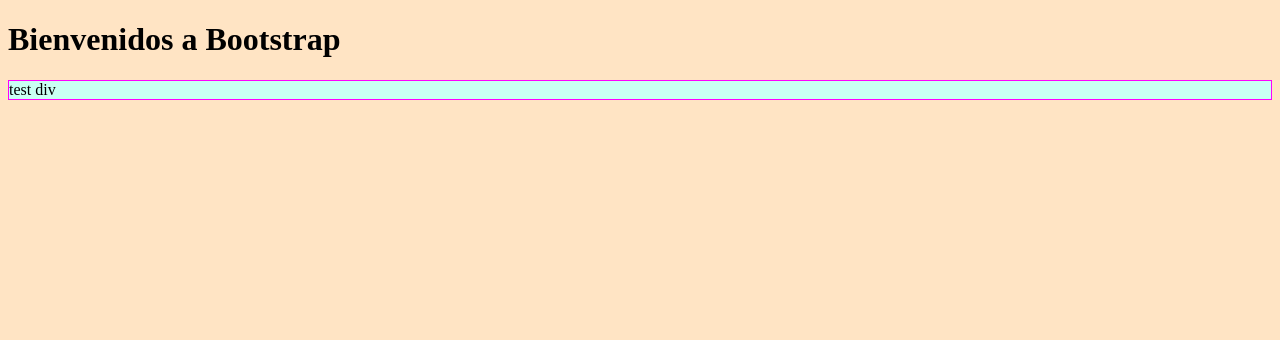
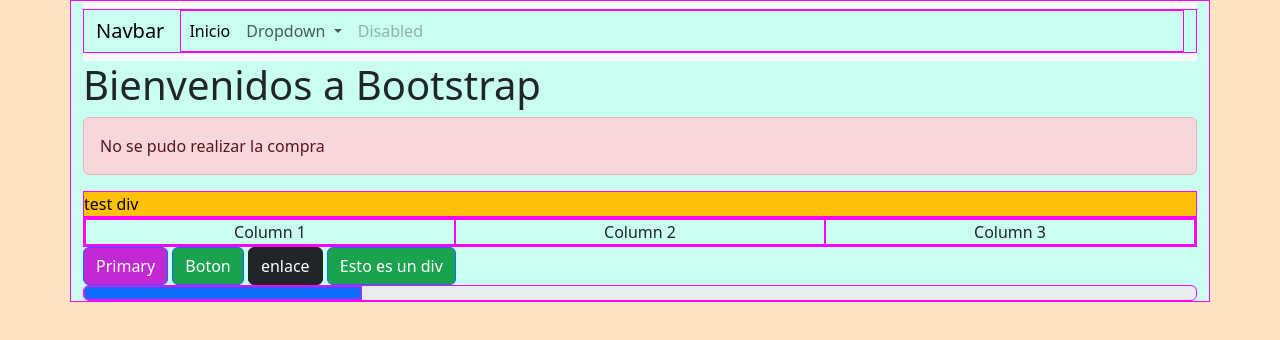
Before and after one commit to 4GeeksAcademy/diegozaratean-lt27-class1, a plain HTML site: page clase3/index.html in a window 1280 px wide. Drawn offline with nearby package versions, Linux system fonts and the light colour scheme.

Commit message:
finish class 3

```diff
--- a/clase3/index.html
+++ b/clase3/index.html
@@ -4,13 +4,91 @@
     <meta charset="UTF-8">
     <meta name="viewport" content="width=device-width, initial-scale=1.0">
     <title>Document</title>
+    <link href="https://cdn.jsdelivr.net/npm/bootstrap@5.3.2/dist/css/bootstrap.min.css" rel="stylesheet" integrity="sha384-T3c6CoIi6uLrA9TneNEoa7RxnatzjcDSCmG1MXxSR1GAsXEV/Dwwykc2MPK8M2HN" crossorigin="anonymous">
     <link rel="stylesheet" href="/clase3/style.css">
 </head>
 <body>
-    <h1>Bienvenidos a Bootstrap</h1>
+
+    <div class="container">
 
 
-    <div>test div</div>
 
+
+        <nav class="navbar navbar-expand-lg bg-body-tertiary">
+            <div class="container-fluid">
+              <a class="navbar-brand" href="#">Navbar</a>
+              <button class="navbar-toggler" type="button" data-bs-toggle="collapse" data-bs-target="#navbarSupportedContent" aria-controls="navbarSupportedContent" aria-expanded="false" aria-label="Toggle navigation">
+                <span class="navbar-toggler-icon"></span>
+              </button>
+              <div class="collapse navbar-collapse" id="navbarSupportedContent">
+                <ul class="navbar-nav me-auto mb-2 mb-lg-0">
+                  <li class="nav-item">
+                    <a class="nav-link active" aria-current="page" href="#">Inicio</a>
+                  </li>
+                  <li class="nav-item dropdown">
+                    <a class="nav-link dropdown-toggle" href="#" role="button" data-bs-toggle="dropdown" aria-expanded="false">
+                      Dropdown
+                    </a>
+                    <ul class="dropdown-menu">
+                      <li><a class="dropdown-item" href="#">Action</a></li>
+                      <li><a class="dropdown-item" href="#">Another action</a></li>
+                      <li><hr class="dropdown-divider"></li>
+                      <li><a class="dropdown-item" href="#">Something else here</a></li>
+                    </ul>
+                  </li>
+                  <li class="nav-item">
+                    <a class="nav-link disabled" aria-disabled="true">Disabled</a>
+                  </li>
+                </ul>
+
+              </div>
+            </div>
+          </nav>
+
+
+
+
+
+
+
+
+
+
+        <h1>Bienvenidos a Bootstrap</h1>
+
+        <div class="alert alert-danger" role="alert">
+            No se pudo realizar la compra
+        </div>
+
+
+        <div class="text-bg-warning ">test div</div>
+
+
+        <div class="container text-center">
+            <div class="row">
+              <div class="col-lg-4 col-md-6">
+                Column 1
+              </div>
+              <div class="col-lg-4 col-md-6">
+                Column 2
+              </div>
+              <div class="col-lg-4 col-md-6">
+                Column 3
+              </div>
+            </div>
+        </div>
+
+        <button type="button" class="btn btn-primary boton_magenta">Primary</button>
+        <button class="btn btn-primary">Boton</button>
+        <a class="btn btn-dark" href="http://googel.com">enlace</a>
+        <div class="btn btn-primary">Esto es un div</div>
+
+        <div class="progress" role="progressbar" aria-label="Basic example" aria-valuenow="25" aria-valuemin="0" aria-valuemax="100">
+            <div class="progress-bar" style="width: 25%"></div>
+          </div>
+    </div>
+
+
+    <script src="https://cdn.jsdelivr.net/npm/bootstrap@5.3.2/dist/js/bootstrap.bundle.min.js" integrity="sha384-C6RzsynM9kWDrMNeT87bh95OGNyZPhcTNXj1NW7RuBCsyN/o0jlpcV8Qyq46cDfL" crossorigin="anonymous"></script>
 </body>
 </html>
--- a/clase3/style.css
+++ b/clase3/style.css
@@ -6,3 +6,13 @@
     background-color: rgb(201, 255, 243);
     border: 1px solid #f0f;
 }
+
+
+
+.btn-primary{
+    background-color: #1aa24e;
+}
+
+.boton_magenta {
+    background-color: #c229d2;
+}
```
